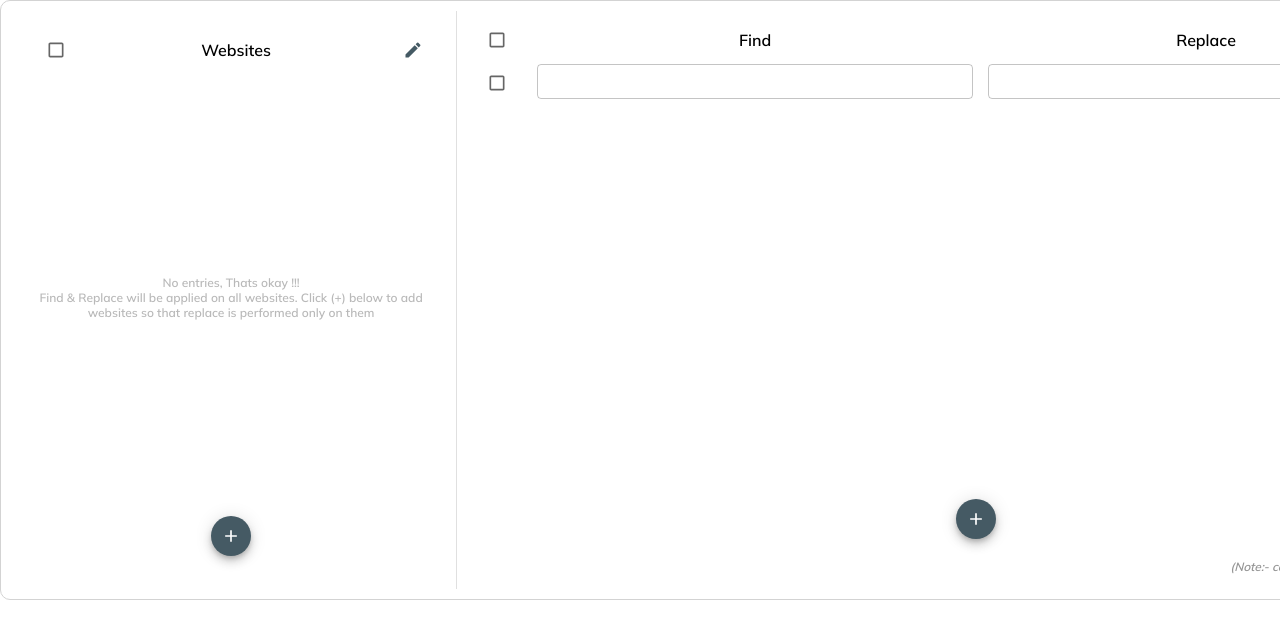
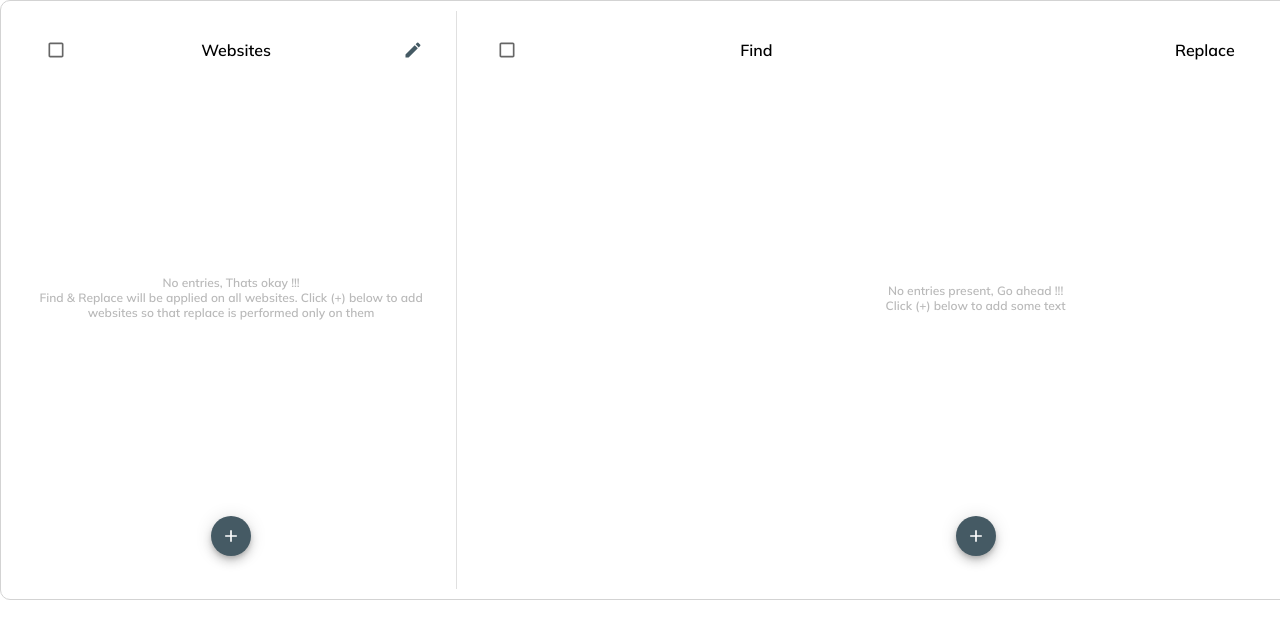
Before and after one commit to cyberfury10/text-replacer-chrome, a React app: page / in a window 1280 px wide. Shown: the top 638 px of the page. Built offline with nearby package versions, Linux system fonts and the light colour scheme.

Commit message:
Implemented find and replace panel

```diff
--- a/src/index.scss
+++ b/src/index.scss
@@ -31,14 +31,6 @@
   }
 }
 
-.auto-saved-by-default {
-  font-size: 12px;
-  text-align: right;
-  color: rgb(148, 148, 148);
-  font-style: italic;
-  margin-top: 20px;
-}
-
 .thirty-percent-width {
   width: 30%;
   padding: 10px;
@@ -49,23 +41,8 @@
   padding: 10px;
 }
 
-.find-replace-panel {
+.panel-grid-base {
   display: grid;
-  grid-template-columns: 50px 1fr 1fr 40px;
-  column-gap: 15px;
-  row-gap: 5px;
-  width: 100%;
-  height: fit-content;
-
-  .MuiOutlinedInput-root {
-    height: 35px;
-  }
-}
-
-.url-panel-grid-base {
-  display: grid;
-  grid-template-columns: 50px 1fr 40px;
-  row-gap: 5px;
   width: 100%;
 
   .MuiOutlinedInput-root {
@@ -73,12 +50,21 @@
   }
 }
 
-.url-panel-header {
-  @extend .url-panel-grid-base;
+.find-replace-panel-header {
+  @extend .panel-grid-base;
+  grid-template-columns: 50px 1fr 1fr 40px;
+  row-gap: 5px;
   padding: 10px;
 }
 
-.url-panel-rows {
+.url-panel-header {
+  @extend .panel-grid-base;
+  grid-template-columns: 50px 1fr 40px;
+  row-gap: 5px;
+  padding: 10px;
+}
+
+.panel-rows {
   height: 100%;
   overflow: scroll;
 
@@ -98,7 +84,16 @@
   }
 
   .url-panel-row {
-    @extend .url-panel-grid-base;
+    @extend .panel-grid-base;
+    grid-template-columns: 50px 1fr 40px;
+    row-gap: 5px;
+    padding: 10px;
+  }
+
+  .find-replace-panel-row {
+    @extend .panel-grid-base;
+    grid-template-columns: 50px 1fr 1fr 40px;
+    gap: 10px;
     padding: 10px;
   }
 }
--- /dev/null
+++ b/src/screens/components/find-and-replace-panel-row.js
@@ -0,0 +1,67 @@
+
+import { Checkbox, IconButton } from '@mui/material';
+import React, { useState } from 'react';
+import DeleteIcon from '@mui/icons-material/Delete';
+import SaveIcon from '@mui/icons-material/Save';
+import TextField from './custom-text-field';
+import { isEmpty, noop } from '../util';
+
+function FindAndReplacePanelRow({ rowData = { find: '', replace: '' }, onDelete = noop, onSave = noop, onCheckChange = noop }) {
+    const [data, setData] = useState({ find: '', replace: '' })
+    const isSame = rowData.find === data.find && rowData.replace === data.replace
+
+    const onFindChange = (e) => {
+        setData({ ...data, find: e.target.value })
+    }
+
+    const onReplaceChange = (e) => {
+        setData({ ...data, replace: e.target.value })
+    }
+
+    const onFindClear = () => {
+        setData({ ...data, find: '' })
+    }
+
+
+    const onReplaceClear = () => {
+        setData({ ...data, replace: '' })
+    }
+
+    return <div className='find-replace-panel-row'>
+        <Checkbox size="small" checked={rowData.isEnabled} onChange={onCheckChange} />
+        <TextField
+            hiddenLabel
+            variant="outlined"
+            size="small"
+            fullWidth
+            value={data.find}
+            onChange={onFindChange}
+            showClear={!isEmpty(data.find)}
+            onClear={onFindClear}
+        />
+        <TextField
+            hiddenLabel
+            variant="outlined"
+            size="small"
+            fullWidth
+            value={data.replace}
+            onChange={onReplaceChange}
+            showClear={!isEmpty(data.replace)}
+            onClear={onReplaceClear}
+        />
+        <div className='save-cancel-delete'>
+            {isSame ? <>
+                <IconButton color="primary" aria-label="add to shopping cart" size="small"  >
+                    <DeleteIcon fontSize="small" onClick={onDelete} />
+                </IconButton>
+            </> : <>
+                <IconButton color="primary" aria-label="add to shopping cart" size="small">
+                    <SaveIcon fontSize="small" onClick={onSave(data)} />
+                </IconButton>
+            </>}
+        </div>
+    </div>
+
+}
+
+export default FindAndReplacePanelRow
--- a/src/screens/url-panel/index.js
+++ b/src/screens/components/panel.js
@@ -2,76 +2,70 @@ import { Checkbox, Fab, IconButton, Tooltip } from '@mui/material';
 import React, { useMemo, useState } from 'react';
 import EditIcon from '@mui/icons-material/Edit';
 import AddIcon from '@mui/icons-material/Add';
-import Row from './row';
 import { isEmptyArray } from '../util';
 
-function UrlPanel({ websites = [], setWebsites: setWebsitesProp }) {
+function Panel({ data = [], setData: setDataProp, Row, extraProps }) {
     const [enableAll, setEnableAll] = useState(false)
 
-    const setWebsites = (newWebsites) => {
-        setWebsitesProp(newWebsites)
-        const isAllEnabled = !isEmptyArray(newWebsites) && newWebsites.every(({ isEnabled }) => isEnabled === true)
+    const setData = (newData) => {
+        setDataProp(newData)
+        const isAllEnabled = !isEmptyArray(newData) && newData.every(({ isEnabled }) => isEnabled === true)
         setEnableAll(isAllEnabled)
     }
 
     const onSave = (index) => (rowData) => {
-        const clonedObj = [...websites]
+        const clonedObj = [...data]
         clonedObj[index] = rowData
-        setWebsites(clonedObj)
+        setData(clonedObj)
     }
 
     const onDelete = (index) => () => {
-        websites.splice(index, 1)
-        setWebsites([...websites])
+        data.splice(index, 1)
+        setData([...data])
     }
 
     const onAdd = () => {
-        const newWebsites = [...websites, { isEnabled: true, hostName: '' }]
-        setWebsites(newWebsites)
+        const newData = [...data, { isEnabled: true, hostName: '' }]
+        setData(newData)
     }
 
     const onRowCheckChange = (index) => () => {
-        const newWebsites = [...websites]
-        newWebsites[index].isEnabled = !newWebsites[index].isEnabled
-        setWebsites(newWebsites)
+        const newData = [...data]
+        newData[index].isEnabled = !newData[index].isEnabled
+        setData(newData)
     }
 
     const onEnableAll = () => {
         setEnableAll(!enableAll)
-        setWebsites(websites.map(website => {
+        setData(data.map(website => {
             website.isEnabled = !enableAll
             return website
         }))
     }
 
     let rows = useMemo(() => {
-        if (isEmptyArray(websites)) {
-            return <div className='no-data'>
-                <p>No entries, Thats okay !!!</p>
-                <p>Find & Replace will be applied on all websites. Click (+) below to add websites so that replace is performed only on them</p>
-            </div>
+        if (isEmptyArray(data)) {
+            return extraProps.noDataComponent
         }
-        return websites.map((website, index) => {
+        return data.map((website, index) => {
             return <Row rowData={website} onSave={onSave(index)} onDelete={onDelete(index)} onCheckChange={onRowCheckChange(index)} key={`urls-${index}`} />
         })
-    }, [websites])
+    }, [data])
 
     return (
-        <div className='panel-container thirty-percent-width'>
-            <div className='url-panel-header'>
+        <div className={`panel-container ${extraProps.widthClass}`}>
+            <div className={extraProps.headerClass}>
                 <Tooltip title="Enable all" placement="right-start">
                     <Checkbox size="small" checked={enableAll} onClick={onEnableAll} />
                 </Tooltip>
-                <Tooltip title={<span>Add entries below to perform find & replace only on those websites</span>}>
-                    <div className='header-title'>  Websites</div>
-                </Tooltip>
+                {extraProps.titleComponent}
                 <div className='bulk-edit'>
                     <IconButton color="primary" aria-label="add to shopping cart">
                         <EditIcon fontSize="small" />
                     </IconButton>
                 </div>
             </div>
-            <div className='url-panel-rows'>
+            <div className='panel-rows'>
                 {rows}
             </div>
             <div className='floating-action-bar'>
@@ -83,4 +77,4 @@ function UrlPanel({ websites = [], setWebsites: setWebsitesProp }) {
     );
 }
 
-export default UrlPanel;
+export default Panel;
--- a/src/screens/find-replace-panel.js
+++ /dev/null
@@ -1,58 +0,0 @@
-import { Checkbox, Fab, IconButton, TextField } from '@mui/material';
-import React from 'react';
-import EditIcon from '@mui/icons-material/Edit';
-import AddIcon from '@mui/icons-material/Add';
-import DeleteIcon from '@mui/icons-material/Delete';
-
-function FindAndReplace(props) {
-    const header = (
-        <>
-            <Checkbox size="small" />
-            <div className='header-title'> Find </div>
-            <div className='header-title'> Replace </div>
-            <div className='bulk-edit'>
-                <IconButton color="primary" aria-label="add to shopping cart" size="small">
-                    <EditIcon fontSize="small" />
-                </IconButton>
-            </div>
-        </>
-    )
-    const rows = (<><Checkbox size="small" />
-        <TextField
-            className='text-field'
-            hiddenLabel
-            variant="outlined"
-            size="small"
-            fullWidth
-        />
-        <TextField
-            hiddenLabel
-            variant="outlined"
-            size="small"
-            fullWidth
-        />
-        <div className='bulk-edit'>
-            <IconButton color="primary" aria-label="add to shopping cart" size="small">
-                <DeleteIcon fontSize="small" />
-            </IconButton>
-        </div></>)
-    return (
-        <>
-            <div className='panel-container hundred-percent-width'>
-                <div className='find-replace-panel' >
-                    {header}
-                    {rows}
-
-                </div>
-                <div className='floating-action-bar'>
-                    <Fab color="primary" aria-label="add" size="small">
-                        <AddIcon fontSize="small" />
-                    </Fab>
-                    <div className='auto-saved-by-default'>(Note:- contents are auto saved as you type)</div>
-                </div>
-            </div>
-        </>
-    );
-}
-
-export default FindAndReplace;
--- a/src/screens/main-screen.js
+++ b/src/screens/main-screen.js
@@ -1,19 +1,49 @@
 import React, { useState } from 'react';
-import UrlPanel from './url-panel';
-import FindAndReplace from './find-replace-panel';
-import { Divider } from '@mui/material';
+import { Divider, Tooltip } from '@mui/material';
+import Panel from './components/panel';
+import FindAndReplaceRow from './components/find-and-replace-panel-row'
+import UrlPanelRow from './components/url-panel-row'
 
 
 function MainScreen(props) {
     const [websites, setWebsites] = useState([])
     const [findAndReplace, setFindAndReplace] = useState([])
 
+
+    const urlPanelProps = {
+        widthClass: 'thirty-percent-width',
+        headerClass: 'url-panel-header',
+        titleComponent: <Tooltip title={<span>Add entries below to perform find & replace only on those websites</span>}>
+            <div className='header-title'>  Websites</div>
+        </Tooltip>,
+        noDataComponent: <div className='no-data'>
+            <p>No entries, Thats okay !!!</p>
+            <p>Find & Replace will be applied on all websites. Click (+) below to add websites so that replace is performed only on them</p>
+        </div>
+
+    }
+
+    const findAndReplacePanelProps = {
+        widthClass: 'hundred-percent-width',
+        headerClass: 'find-replace-panel-header',
+        titleComponent: <>
+            <div className='header-title'> Find </div>
+            <div className='header-title'> Replace </div>
+        </>,
+        noDataComponent: <div className='no-data'>
+            <p>No entries present, Go ahead !!!</p>
+            <p>Click (+) below to add some text</p>
+        </div>
+
+    }
+
+
     return (
         <>
             <div className='main-screen'>
-                <UrlPanel websites={websites} setWebsites={setWebsites} />
+                <Panel data={websites} setData={setWebsites} Row={UrlPanelRow} extraProps={urlPanelProps} />
                 <Divider className='divider' orientation="vertical" flexItem />
-                <FindAndReplace />
+                <Panel data={findAndReplace} setData={setFindAndReplace} Row={FindAndReplaceRow} extraProps={findAndReplacePanelProps} />
             </div>
 
         </>
```
Also changed, not shown: src/screens/components/url-panel-row.js (renamed from src/screens/url-panel/row.js, +4 -4 lines).
